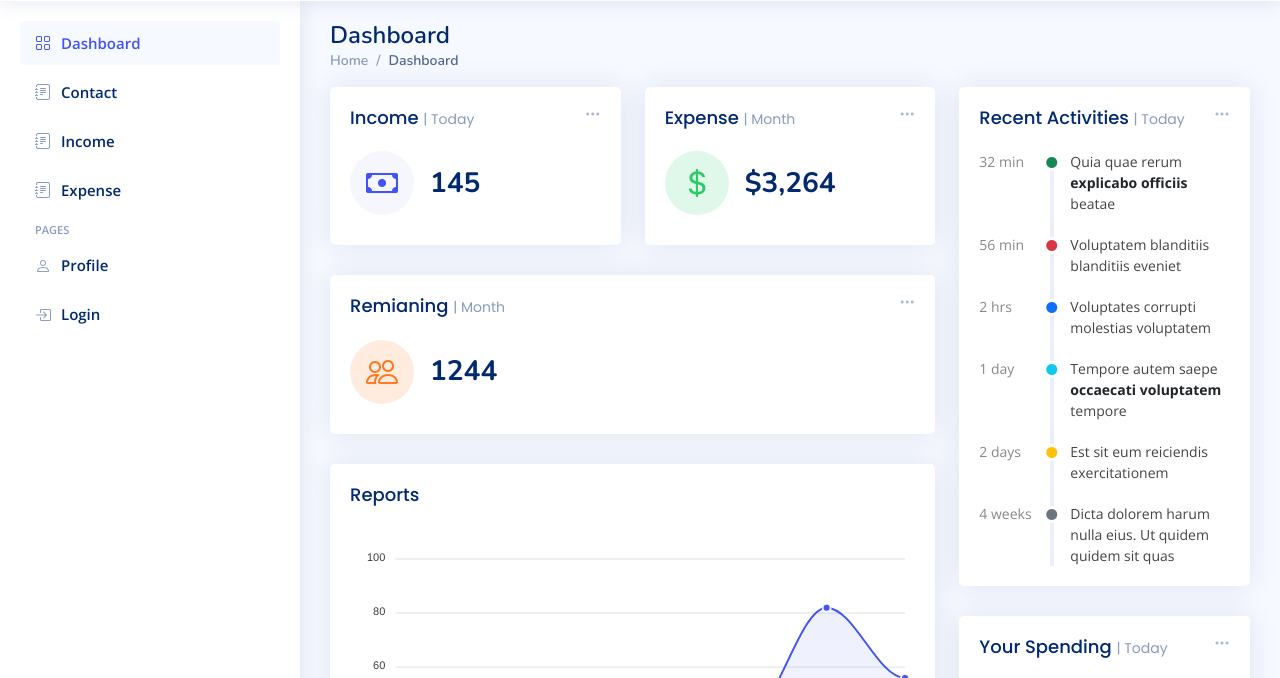
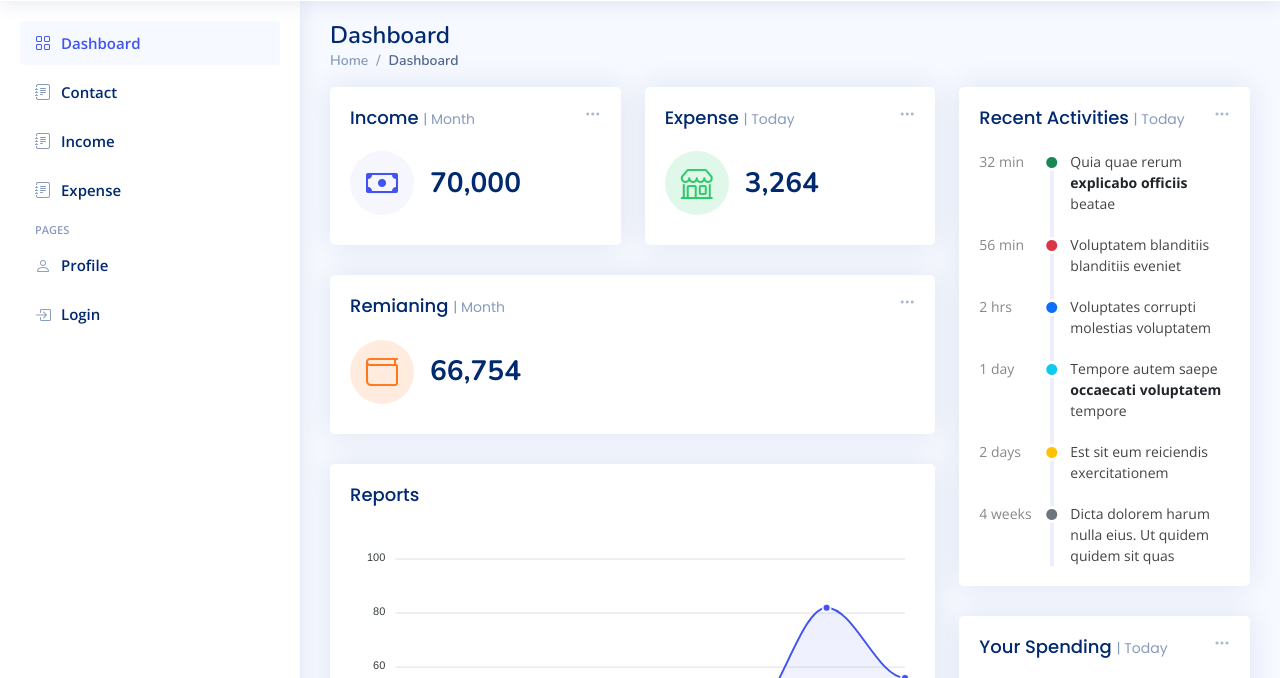
Before and after one commit to AliHamzaBham/expense, a plain HTML site: page index.html in a window 1280 px wide. Shown: the part 59-737 px from the top of the page. Drawn offline with nearby package versions, Linux system fonts and the light colour scheme.

Commit message:
initial commit

```diff
--- a/index.html
+++ b/index.html
@@ -158,14 +158,14 @@
                 </div>
 
                 <div class="card-body">
-                  <h5 class="card-title">Income <span class="income-time-text" >| Today</span></h5>
+                  <h5 class="card-title">Income <span class="income-time-text" >| Month</span></h5>
 
                   <div class="d-flex align-items-center">
                     <div class="card-icon rounded-circle d-flex align-items-center justify-content-center">
                       <i class="bi bi-cash"></i>
                     </div>
                     <div class="ps-3">
-                      <h6>145</h6>
+                      <h6>70,000</h6>
                     </div>
                   </div>
                 </div>
@@ -191,14 +191,14 @@
                 </div>
 
                 <div class="card-body">
-                  <h5 class="card-title">Expense <span class="expense-time-text" >|  Month</span></h5>
+                  <h5 class="card-title">Expense <span class="expense-time-text" >|  Today</span></h5>
 
                   <div class="d-flex align-items-center">
                     <div class="card-icon rounded-circle d-flex align-items-center justify-content-center">
-                      <i class="bi bi-currency-dollar"></i>
+                      <i class="bi bi-shop"></i>
                     </div>
                     <div class="ps-3">
-                      <h6>$3,264</h6>
+                      <h6>3,264</h6>
                     </div>
                   </div>
                 </div>
@@ -229,10 +229,10 @@
 
                   <div class="d-flex align-items-center">
                     <div class="card-icon rounded-circle d-flex align-items-center justify-content-center">
-                      <i class="bi bi-people"></i>
+                      <i class="bi bi-wallet"></i>
                     </div>
                     <div class="ps-3">
-                      <h6>1244</h6>
+                      <h6>66,754</h6>
                     </div>
                   </div>
 
```
